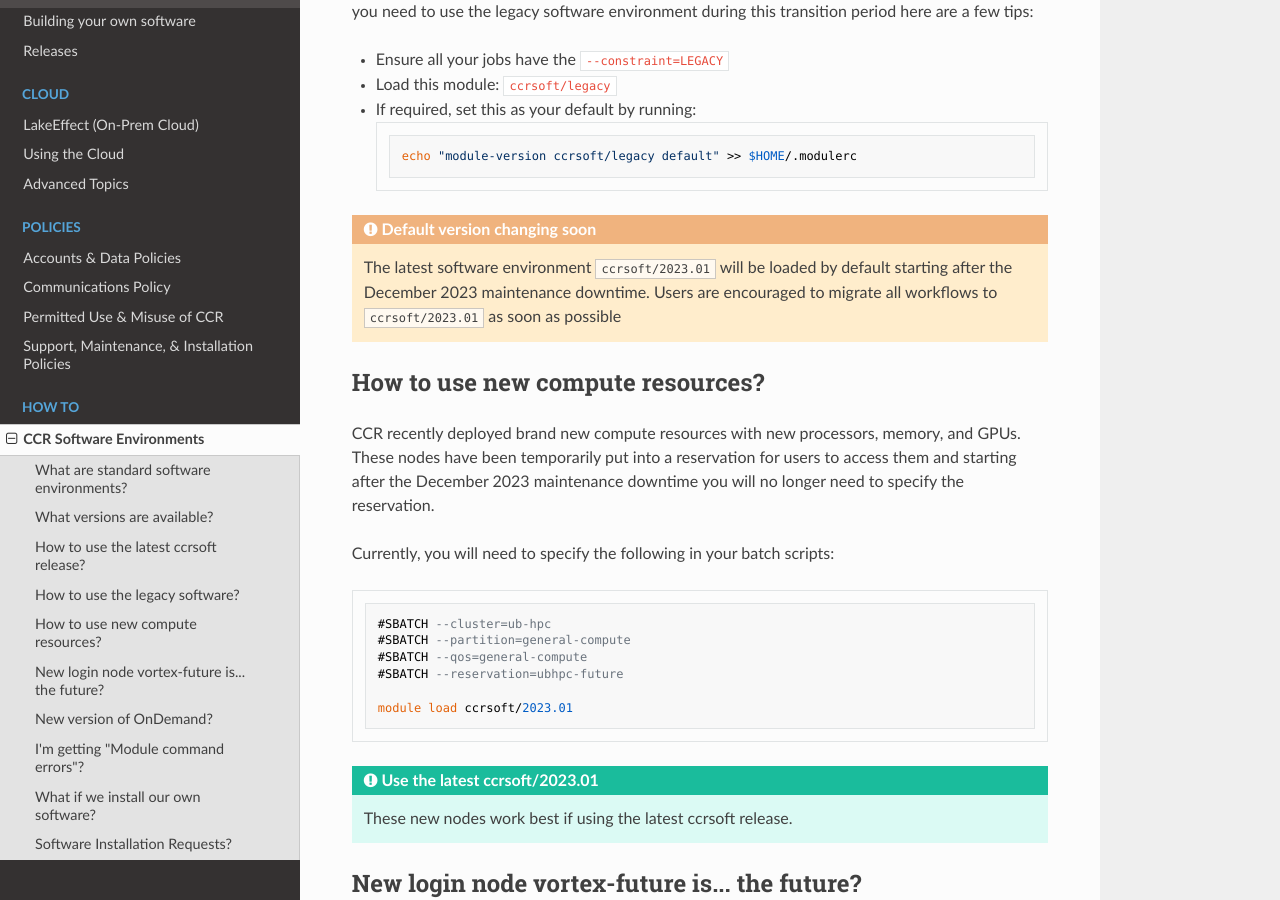
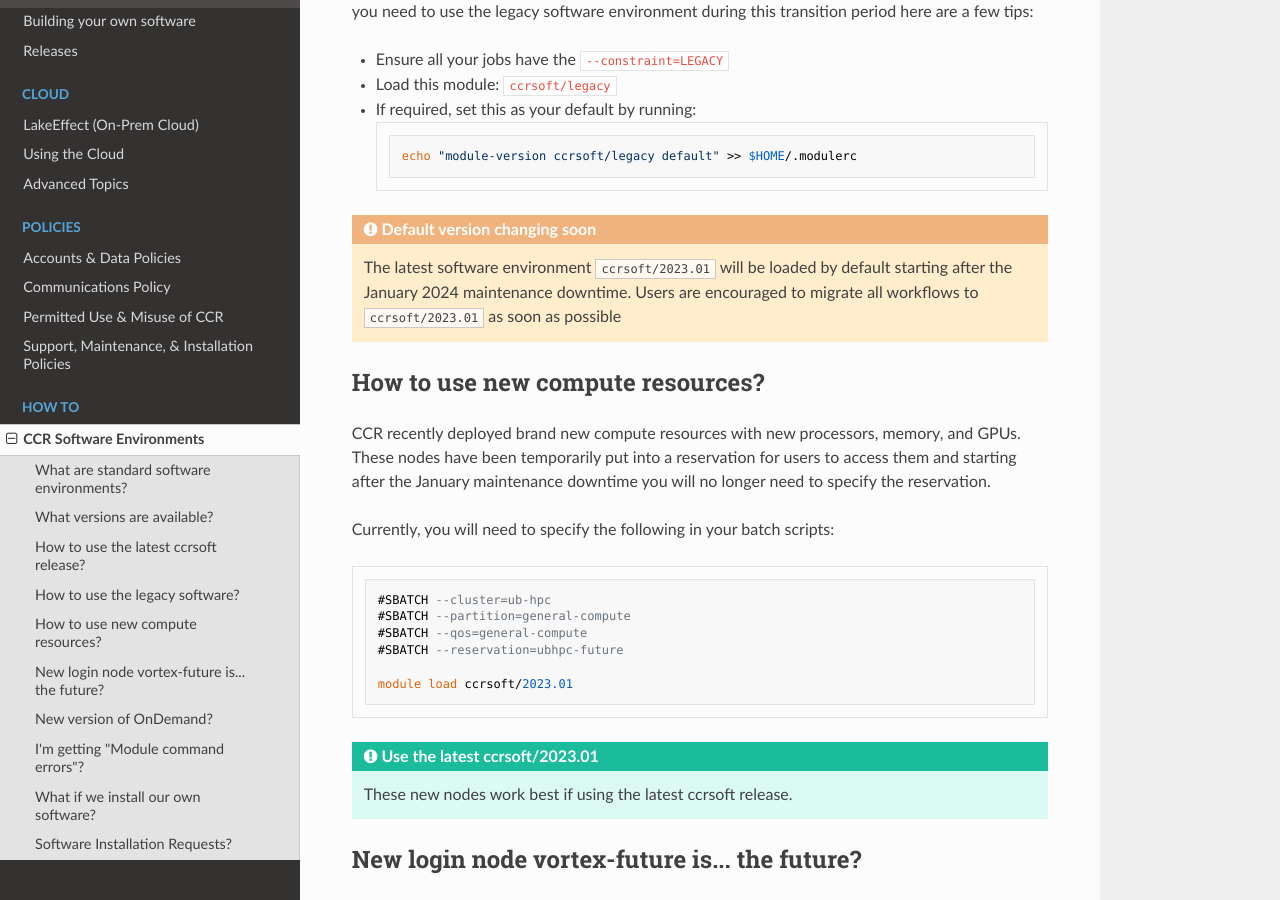
Before and after one commit to ubccr/ccrdocs, an MkDocs documentation site: the page built from pages/howto/newenv.md, in a window 1280 px wide and 900 px high, scrolled down 1300 px. Built offline with MkDocs 1.6.1, drawn with Linux system fonts in a browser that asks for light colours; nearby versions of some CDN libraries.

Commit message:
couple of updates to syntax & downtime dates

```diff
--- a/pages/howto/newenv.md
+++ b/pages/howto/newenv.md
@@ -61,14 +61,14 @@ this transition period here are a few tips:
 
 !!! Warning "Default version changing soon"
     The latest software environment `ccrsoft/2023.01` will be loaded by default
-    starting after the December 2023 maintenance downtime. Users are encouraged
+    starting after the January 2024 maintenance downtime. Users are encouraged
     to migrate all workflows to `ccrsoft/2023.01` as soon as possible
 
 ## How to use new compute resources?
 
 CCR recently deployed brand new compute resources with new processors, memory,
 and GPUs. These nodes have been temporarily put into a reservation for users to
-access them and starting after the December 2023 maintenance downtime you will
+access them and starting after the January maintenance downtime you will
 no longer need to specify the reservation.
 
 Currently, you will need to specify the following in your batch scripts:
```
Also changed, not shown: pages/hpc/jobs.md (+1 -1 lines).
